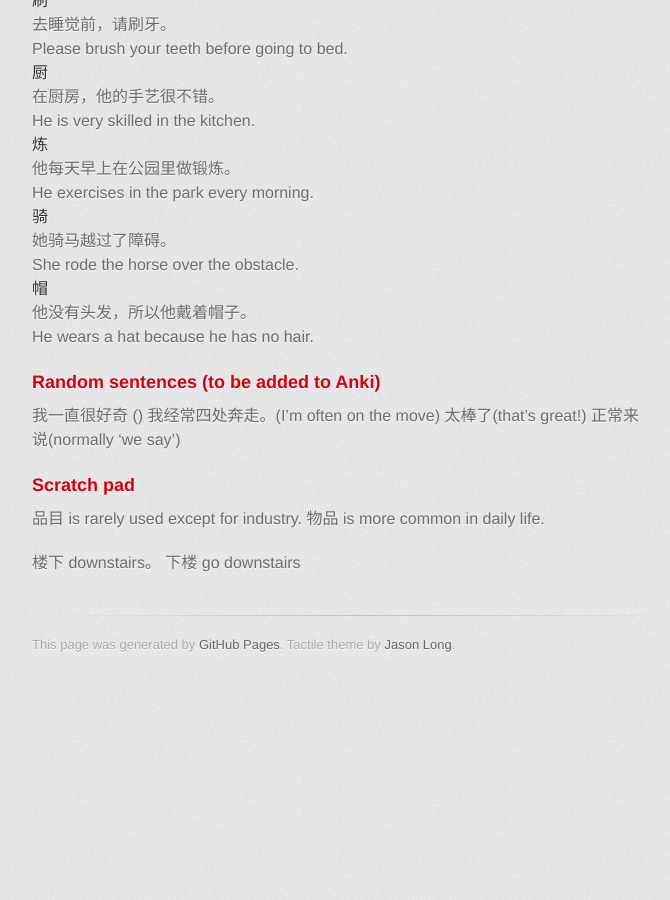
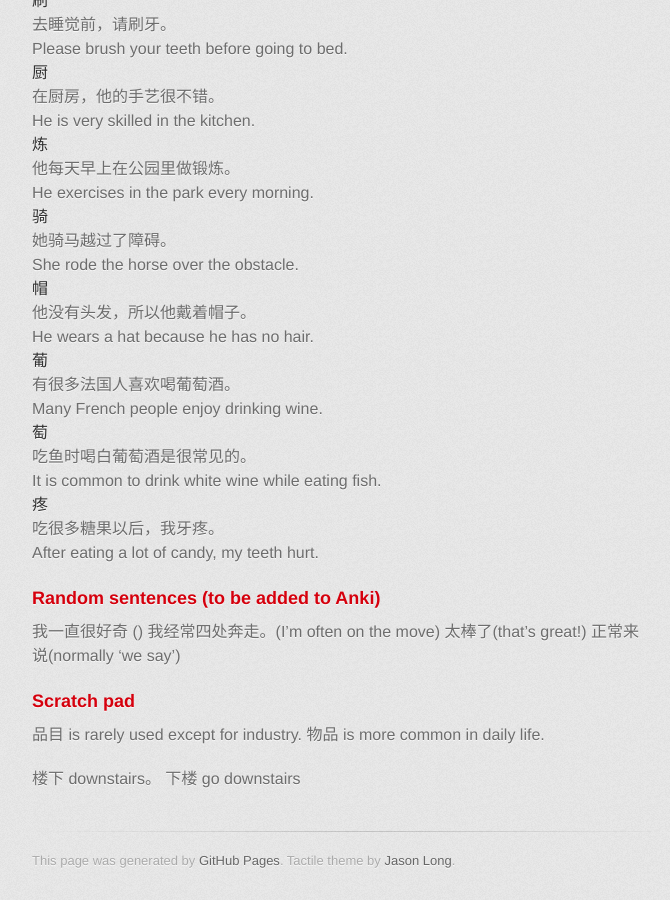
Before and after one commit to axiomiety/axiomiety.github.io, a Jekyll site: the page built from llog/mandarin.markdown, in a window 1280 px wide and 900 px high, scrolled down 17556 px. Shown: the whole window, without its empty margins (298-968 px from the left). Built offline with Jekyll 4.4.1, drawn with Linux system fonts in a browser that asks for light colours; nearby versions of some CDN libraries; some web fonts are replaced; before the commit the page ends 18240 px from its top, so only the background shows below that.

Commit message:
mandarin

```diff
--- a/llog/mandarin.markdown
+++ b/llog/mandarin.markdown
@@ -858,15 +858,15 @@ Character|Sentence|Translation
   <dt>帽</dt>
   <dd>他没有头发，所以他戴着帽子。</dd>
   <dd>He wears a hat because he has no hair.</dd>
-  <dt></dt>
-  <dd></dd>
-  <dd></dd>
-  <dt></dt>
-  <dd></dd>
-  <dd></dd>
-  <dt></dt>
-  <dd></dd>
-  <dd></dd>
+  <dt>葡</dt>
+  <dd>有很多法国人喜欢喝葡萄酒。</dd>
+  <dd>Many French people enjoy drinking wine.</dd>
+  <dt>萄</dt>
+  <dd>吃鱼时喝白葡萄酒是很常见的。</dd>
+  <dd>It is common to drink white wine while eating fish.</dd>
+  <dt>疼</dt>
+  <dd>吃很多糖果以后，我牙疼。</dd>
+  <dd>After eating a lot of candy, my teeth hurt.</dd>
   <dt></dt>
   <dd></dd>
   <dd></dd>
```
